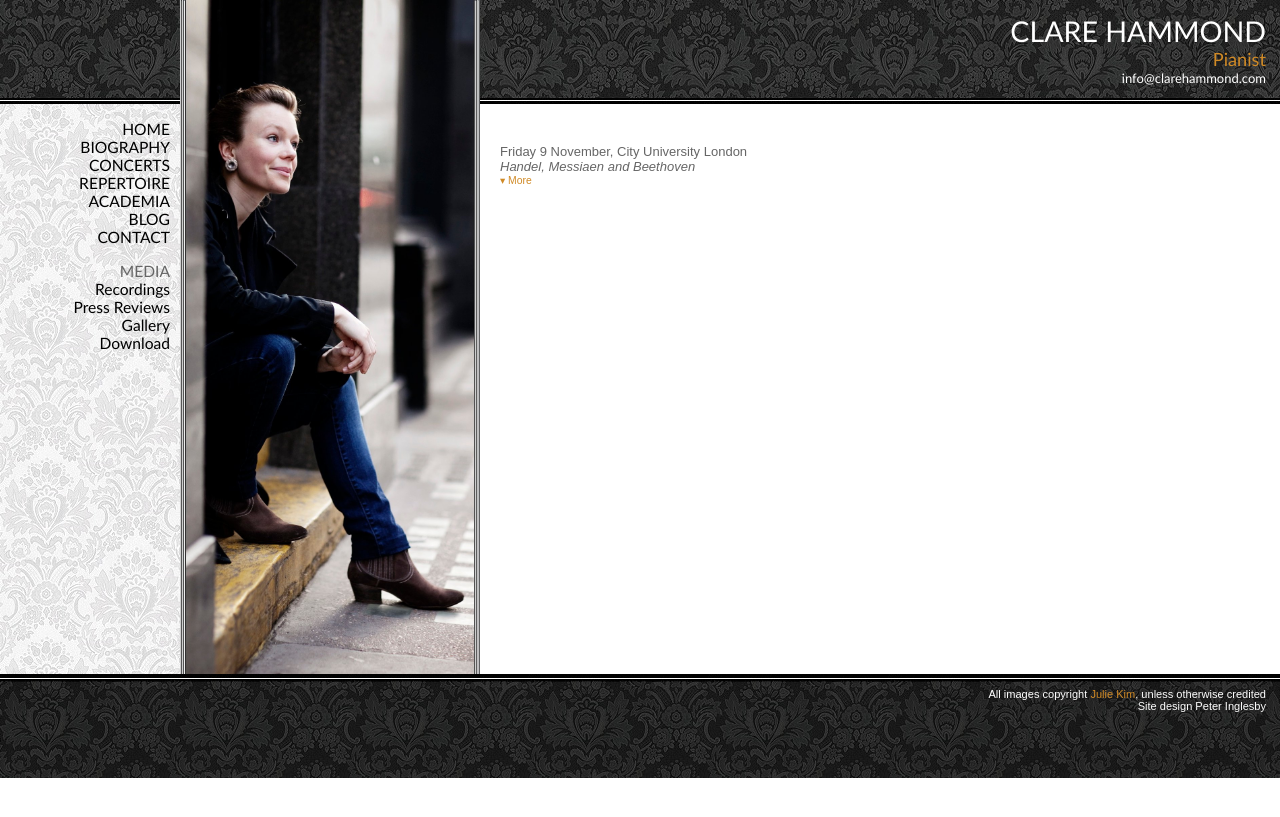
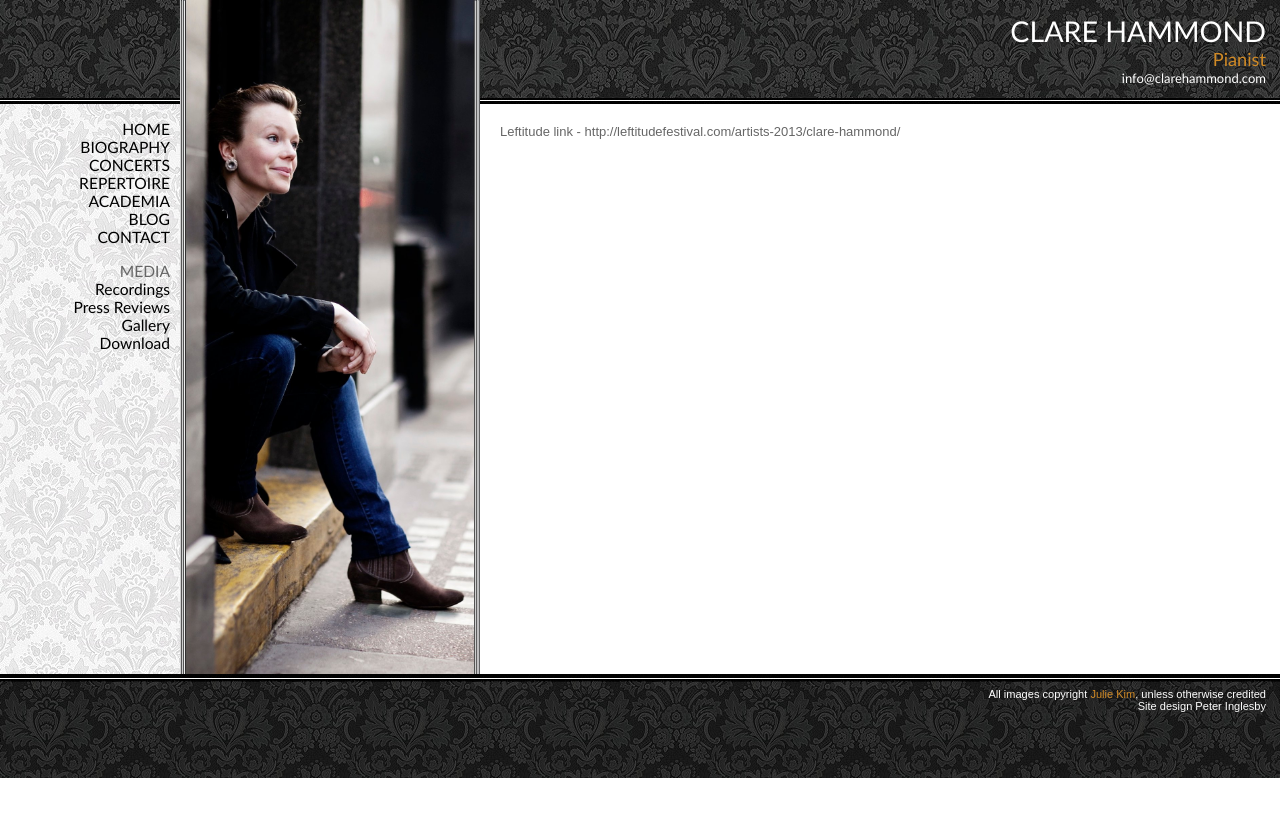
Before and after one commit to hammonc/clarehammond.com, a Jekyll site: the page built from concerts-to-add.html, in a window 1280 px wide. Shown: the top 817 px of the page. Built offline with Jekyll 4.4.1, drawn with Linux system fonts in a browser that asks for light colours.

Commit message:
rep update

```diff
--- a/chamber-repertoire.html
+++ b/chamber-repertoire.html
@@ -306,6 +306,10 @@ layout: repertoire
 <h4>JANACEK</h4>
 <p><em>Capriccio</em> for piano left hand, flute and brass ensemble</p>
 
+<h4>KNUSSEN</h4>
+<p><em>Upon One Note</em> for clarinet, violin, cello and piano</em></p>
+<p><em>Rosary Songs</em> for clarinet, soprano, viola and piano</p>
+
 <h4>GURNEY</h4>
 <p><em>Ludlow and Teme</em> (for tenor, string quartet and piano)</p>
 
--- a/concerts-to-add.html
+++ b/concerts-to-add.html
@@ -4,19 +4,4 @@ image: concerts.jpg
 ---
 
 
-
-<div class="listing">
-  <div class="listing-heading">Friday 9 November, City University London</div>
-  <div class="listing-trailer">Handel, Messiaen and Beethoven</div>
-  <div class="listing-details concealed">
-    <p>Handel - Suite No. 6 in F sharp minor, HWV 431</p>
-    <p>Messiaen - Three Preludes</p>
-    <p>Beethoven - Sonata No. 23 in F minor, Op. 57 "Appassionata"</p>
-  </div>
-  <div class="listing-details concealed">
-    <p>Free entrance</p>
-    <p>1pm, Performance Space, College Building, City University London, St John Street, view map <a href="http://performingmusicology.org.uk/wp-content/uploads/2010/10/College-Building-Map.gif" target="_blank">here</a>.</p>
-  </div>
-  <span class="more">&#9662; <a href="">More</a></span>
-  <span class="less">&#9652; <a href="">Less</a></span>
-</div>
+Leftitude link - http://leftitudefestival.com/artists-2013/clare-hammond/
```
